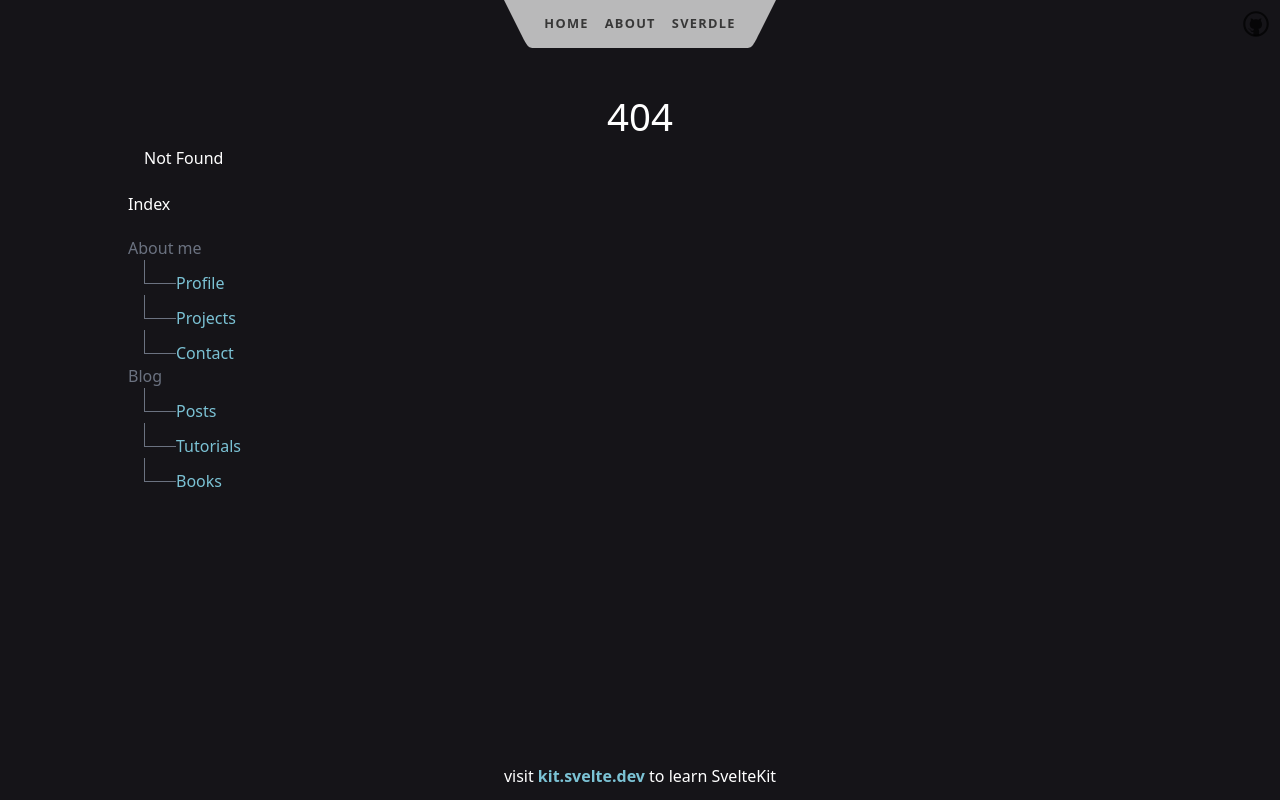
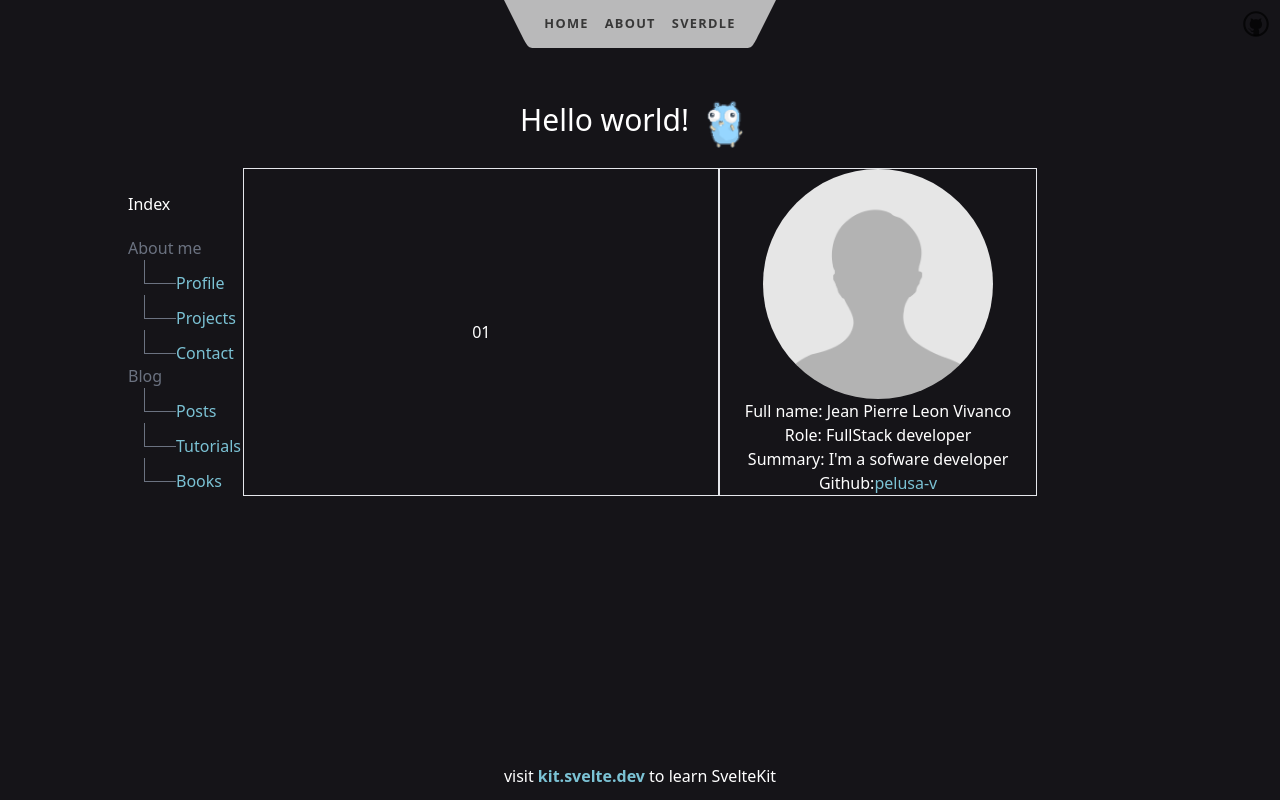
Before and after one commit to pelusa-v/portfolio-jp-ui, a SvelteKit app: page /profile in a window 1280 px wide. Before the commit this address had no page. Built offline with nearby package versions, Linux system fonts and the light colour scheme.

Commit message:
Profile structure, about me added

```diff
--- /dev/null
+++ b/src/routes/profile/+page.js
@@ -0,0 +1 @@
+/** @type {import('./$types').PageLoad} */
--- /dev/null
+++ b/src/routes/profile/+page.svelte
@@ -0,0 +1,69 @@
+<script>
+    import ProfilePhoto from './ProfilePhoto.svelte';
+    import Gopher from '../Gopher.svelte';
+    import ProfileSummary from './ProfileSummary.svelte';
+    let desc1 = "Lorem ipsum dolor sit amet, consectetur adipiscing elit. Nunc semper justo a tellus rutrum varius. Maecenas quis metus vitae turpis tempus pharetra nec quis justo. Lorem ipsum dolor sit amet, consectetur adipiscing elit. Fusce tristique nibh felis, non mattis mi hendrerit in. Sed non elit eu mi suscipit dictum elementum nec mauris"
+    let desc2 = "Proyecto desarrollado con fines educativos"
+    let desc3 = "Vivamus ac luctus massa. Quisque laoreet, ipsum non venenatis consectetur, mauris elit gravida nunc, tincidunt placerat elit tortor sit amet tellus. Ut vitae sagittis nibh."
+    let desc4 = "In scelerisque, leo ac accumsan ornare, ex lorem viverra enim, at porta sapien purus non quam. Nam imperdiet justo sed tempus porttitor. Suspendisse eget neque nibh. Praesent id est ut tortor ornare blandit. Nulla et mollis nisi. Nulla vitae gravida turpis, vitae lacinia felis. Proin feugiat enim at laoreet sodales"
+</script>
+
+<div class="aboutme-hero justify-center mb-4 md:flex lg:flex items-center ">
+    <h1 class="text-3xl">Hello world!</h1>
+    <div class="mx-3 mt-2 flex justify-center items-center">
+        <Gopher/>
+    </div>
+</div>
+
+<div class="flex justify-center items-center">
+  <div class="aboutme-container flex flex-wrap md:flex-nowrap">
+    <div class="flex flex-wrap justify-center items-center border w-full md:w-2/5 lg:w-2/5 md:order-2">
+      <div class="block md:block lg:block">
+        <ProfilePhoto></ProfilePhoto>
+      </div>
+      <div class="block md:block lg:block">
+        <ProfileSummary
+          full_name="Jean Pierre Leon Vivanco"
+          github_url="https://github.com/pelusa-v"
+          github_username="pelusa-v"
+          role="FullStack developer"
+          summary="I'm a sofware developer"></ProfileSummary>
+      </div>
+    </div>
+    <div class="flex justify-center items-center border w-full md:w-3/5 lg:w-3/5 md:order-1">
+      01
+    </div>
+  </div>
+</div>
+
+<style>
+
+.aboutme-hero{
+    width: 100%;
+    height: 8vh;
+}
+
+@media screen and (max-width: 765px) {
+  .aboutme-hero {
+    margin-bottom: 50px;
+  }
+}
+
+@media screen and (max-width: 390px) {
+  .aboutme-hero {
+    margin-bottom: 90px;
+  }
+}
+
+.aboutme-container{
+    width: 80%;
+    max-height: 70vh;
+}
+
+@media screen and (min-width: 1500px) {
+  .aboutme-container {
+    width: 120%; /* Width of the div when the screen is larger than 768px */
+  }
+}
+
+</style>
--- /dev/null
+++ b/src/routes/profile/Profile.svelte
@@ -0,0 +1,11 @@
+<script>
+
+</script>
+
+<div>
+
+</div>
+
+<style>
+
+</style>
--- /dev/null
+++ b/src/routes/profile/ProfilePhoto.svelte
@@ -0,0 +1,20 @@
+<script>
+    import profile_photo from '$lib/images/sample-photo.jpg';
+</script>
+
+<div class="circle-photo">
+    <img width="100%" height="100%" alt="photo_profile" src="{profile_photo}" />
+</div>
+
+<style>
+.circle-photo {
+   width: 230px;
+   height: 230px;
+   border-radius: 50%;
+   overflow: hidden;
+}
+.circle-photo img{
+   object-fit: cover;
+}
+
+</style>
--- /dev/null
+++ b/src/routes/profile/ProfileSummary.svelte
@@ -0,0 +1,25 @@
+<script>
+    export let role = "";
+    export let summary = "";
+    export let github_url = "";
+    export let github_username = "";
+    export let full_name = "";
+</script>
+
+<div>
+    <div class="flex justify-center items-center">
+        Full name: {full_name}
+    </div>
+    <div class="flex justify-center items-center">
+        Role: {role}
+    </div>
+    <div class="flex justify-center items-center">
+        Summary: {summary}
+    </div>
+    <div class="flex justify-center items-center">
+        Github: <a href={github_url}>{github_username}</a>
+    </div>
+</div>
+
+<style>
+</style>
```
Also changed, not shown: src/lib/images/sample-photo.jpg (added).
